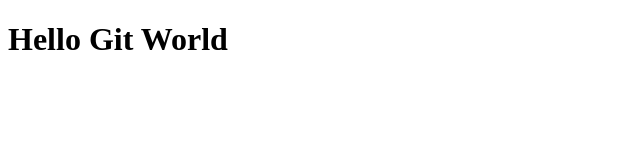
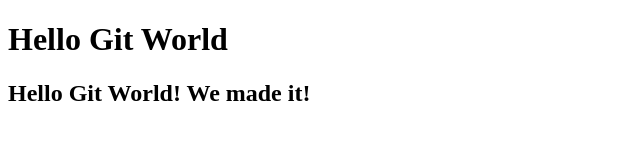
Before and after one commit to ira-soleta/SoletaEspiritu_Activity3, a plain HTML site: page index.html in a window 1280 px wide. Shown: the whole page, without its empty margins (0-640 px from the left). Drawn offline with Linux system fonts and the light colour scheme.

Commit message:
Modified index.html file on dev branch

```diff
--- a/index.html
+++ b/index.html
@@ -3,5 +3,6 @@
 <title>My Git Connect Demo Activity</title>
 <body>
 <h1>Hello Git World</h1>
+<h2>Hello Git World! We made it!</h2>
 </body>
 </html>
```
